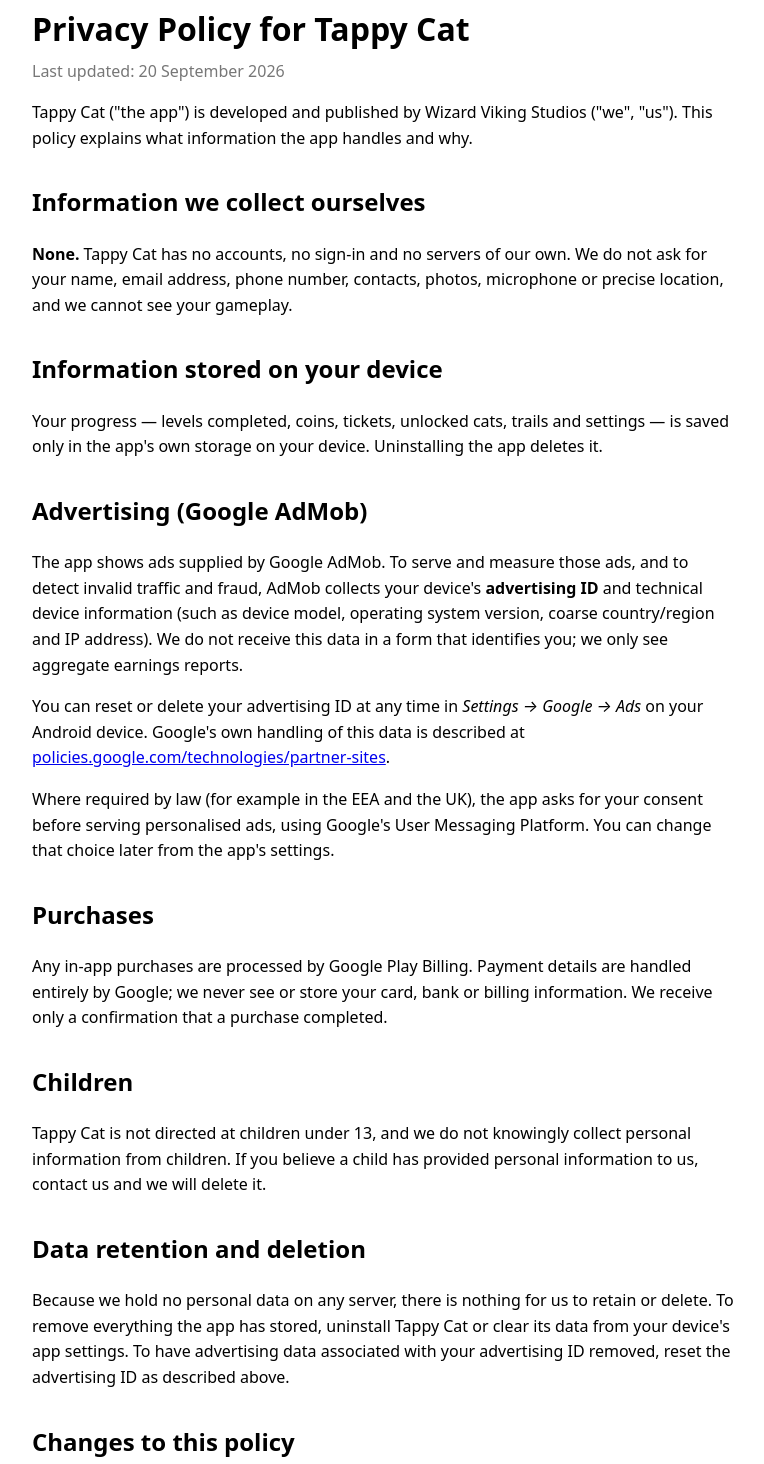
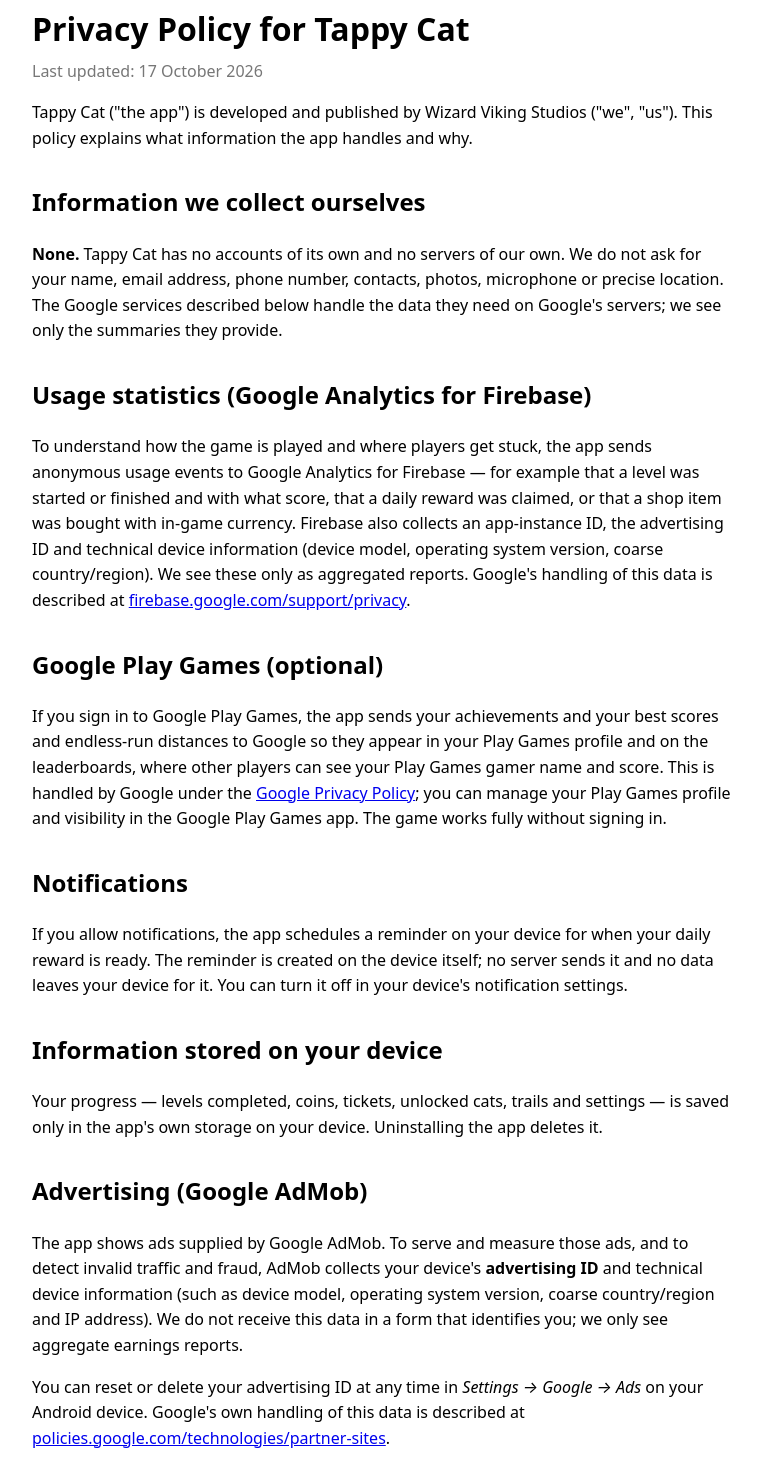
Before and after one commit to WizardVikingStudios/wizardvikingstudios.github.io, a plain HTML site: page privacy-policy.html in a window 1280 px wide. Shown: the part 50-1514 px from the top of the page, without its empty margins (256-1020 px from the left). Drawn offline with Linux system fonts and the light colour scheme.

Commit message:
Privacy policy: Firebase Analytics, Play Games, reminders (Tappy Cat 1.8.5)

```diff
--- a/privacy-policy.html
+++ b/privacy-policy.html
@@ -16,15 +16,39 @@
 </head>
 <body>
 <h1>Privacy Policy for Tappy Cat</h1>
-<p class="updated">Last updated: 20 September 2026</p>
+<p class="updated">Last updated: 17 October 2026</p>
 
 <p>Tappy Cat ("the app") is developed and published by Wizard Viking Studios ("we", "us").
 This policy explains what information the app handles and why.</p>
 
 <h2>Information we collect ourselves</h2>
-<p><strong>None.</strong> Tappy Cat has no accounts, no sign-in and no servers of our own.
+<p><strong>None.</strong> Tappy Cat has no accounts of its own and no servers of our own.
 We do not ask for your name, email address, phone number, contacts, photos, microphone or
-precise location, and we cannot see your gameplay.</p>
+precise location. The Google services described below handle the data they need on Google's
+servers; we see only the summaries they provide.</p>
+
+<h2>Usage statistics (Google Analytics for Firebase)</h2>
+<p>To understand how the game is played and where players get stuck, the app sends anonymous
+usage events to Google Analytics for Firebase — for example that a level was started or
+finished and with what score, that a daily reward was claimed, or that a shop item was bought
+with in-game currency. Firebase also collects an app-instance ID, the advertising ID and
+technical device information (device model, operating system version, coarse country/region).
+We see these only as aggregated reports. Google's handling of this data is described at
+<a href="https://firebase.google.com/support/privacy">firebase.google.com/support/privacy</a>.</p>
+
+<h2>Google Play Games (optional)</h2>
+<p>If you sign in to Google Play Games, the app sends your achievements and your best scores and
+endless-run distances to Google so they appear in your Play Games profile and on the
+leaderboards, where other players can see your Play Games gamer name and score. This is
+handled by Google under the
+<a href="https://policies.google.com/privacy">Google Privacy Policy</a>; you can manage your
+Play Games profile and visibility in the Google Play Games app. The game works fully without
+signing in.</p>
+
+<h2>Notifications</h2>
+<p>If you allow notifications, the app schedules a reminder on your device for when your daily
+reward is ready. The reminder is created on the device itself; no server sends it and no data
+leaves your device for it. You can turn it off in your device's notification settings.</p>
 
 <h2>Information stored on your device</h2>
 <p>Your progress — levels completed, coins, tickets, unlocked cats, trails and settings — is
@@ -55,7 +79,11 @@
 contact us and we will delete it.</p>
 
 <h2>Data retention and deletion</h2>
-<p>Because we hold no personal data on any server, there is nothing for us to retain or delete.
+<p>Because we hold no personal data on any server of our own, there is nothing for us to retain
+or delete. Google deletes event-level Firebase Analytics data after two months (the default retention
+period). Play Games
+achievements and scores can be removed by deleting your Play Games profile in the Google Play
+Games app.
 To remove everything the app has stored, uninstall Tappy Cat or clear its data from your
 device's app settings. To have advertising data associated with your advertising ID removed,
 reset the advertising ID as described above.</p>
```
